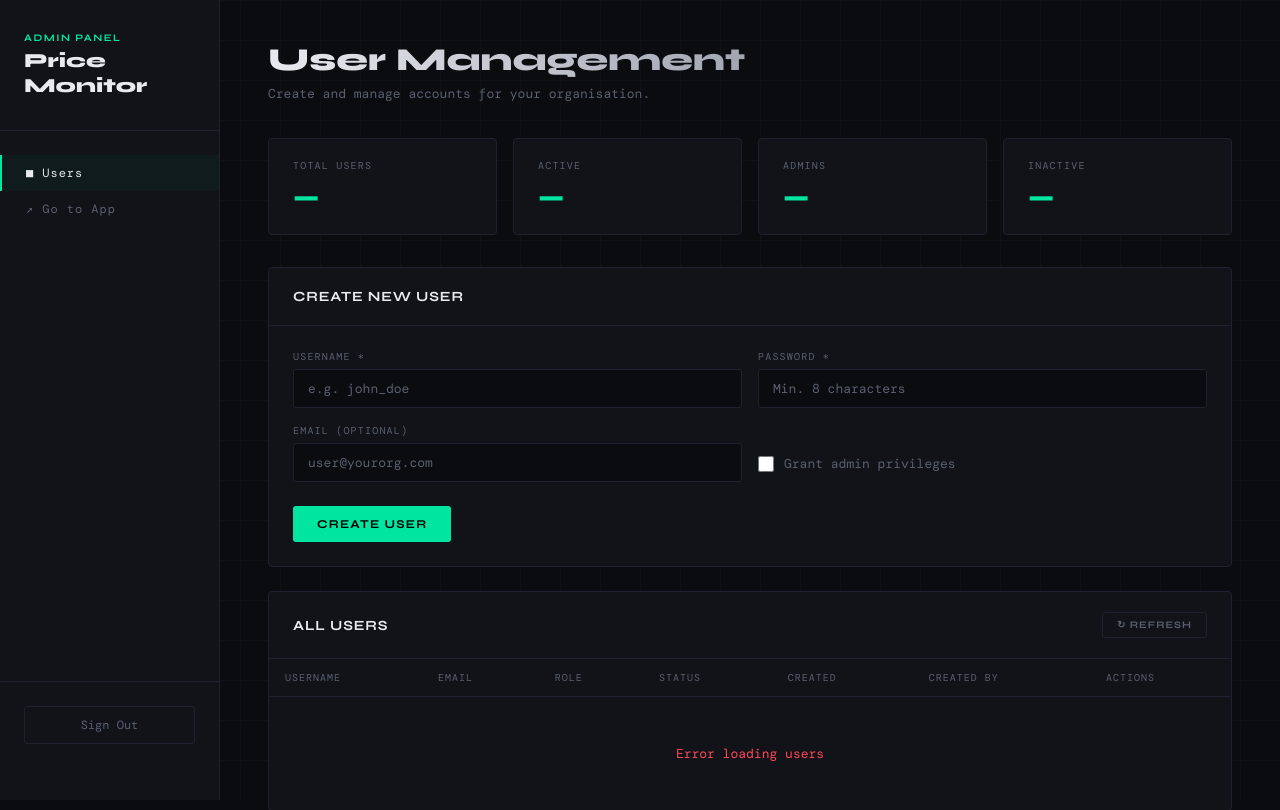
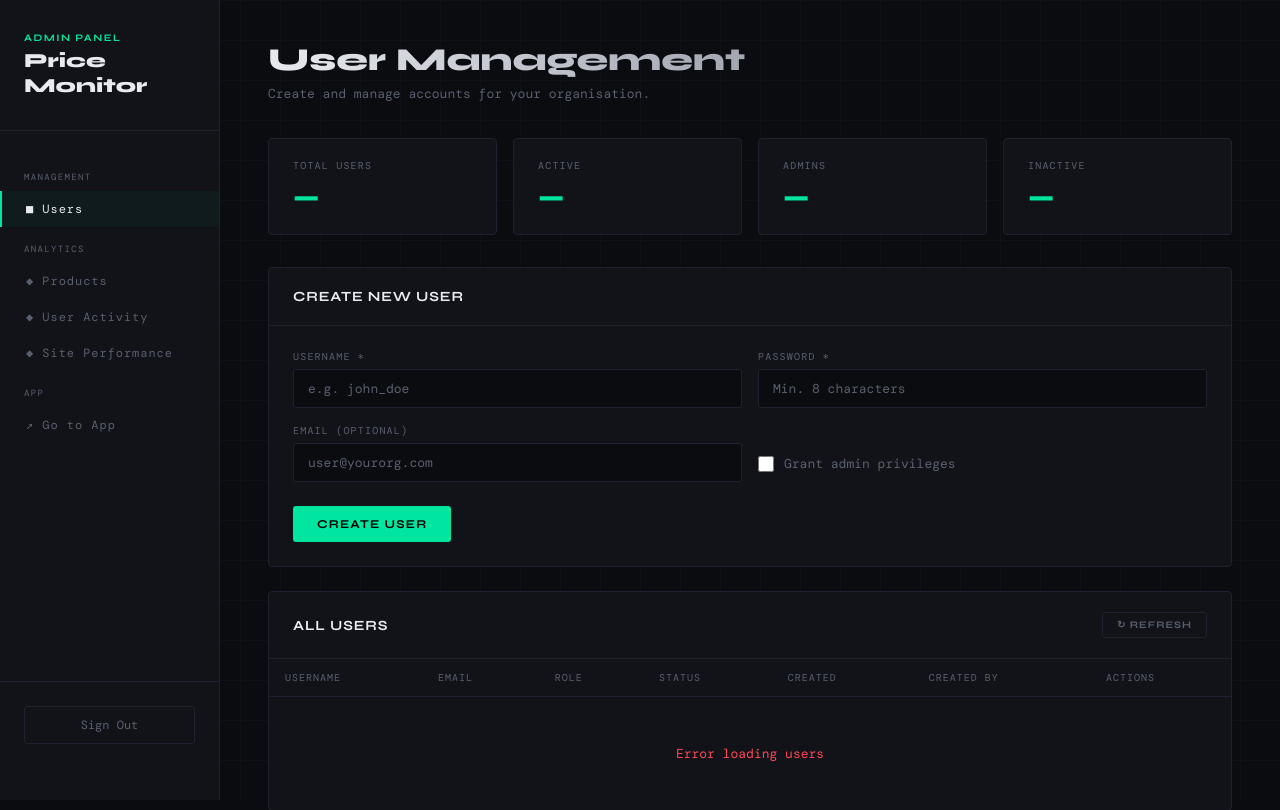
Before and after one commit to Maaz-Bin-Haider/Price-Monitor, a Python web app: template templates/admin.html in a window 1280 px wide. Shown: the top 810 px of the page. Run offline with Jinja, Linux system fonts and the light colour scheme; the template is opened without the code that fills it, so the values that code supplies are empty; some web fonts are replaced.

Commit message:
Add analytics nav links to admin sidebar

```diff
--- a/templates/admin.html
+++ b/templates/admin.html
@@ -92,6 +92,15 @@
     color: var(--text);
     background: rgba(0,229,160,0.04);
     border-left-color: var(--accent);
+  }
+
+  .nav-section {
+    padding: 0 24px 8px;
+    font-size: 9px;
+    letter-spacing: 0.15em;
+    text-transform: uppercase;
+    color: var(--muted);
+    margin-top: 16px;
   }
 
   .sidebar-bottom {
@@ -361,7 +370,13 @@
       <div class="title">Price Monitor</div>
     </div>
     <nav>
+      <div class="nav-section">Management</div>
       <a class="nav-item active" href="/admin">&#9632; Users</a>
+      <div class="nav-section">Analytics</div>
+      <a class="nav-item" href="/analytics/products">&#9670; Products</a>
+      <a class="nav-item" href="/analytics/users">&#9670; User Activity</a>
+      <a class="nav-item" href="/analytics/sites">&#9670; Site Performance</a>
+      <div class="nav-section">App</div>
       <a class="nav-item" href="/">&#8599; Go to App</a>
     </nav>
     <div class="sidebar-bottom">
```
